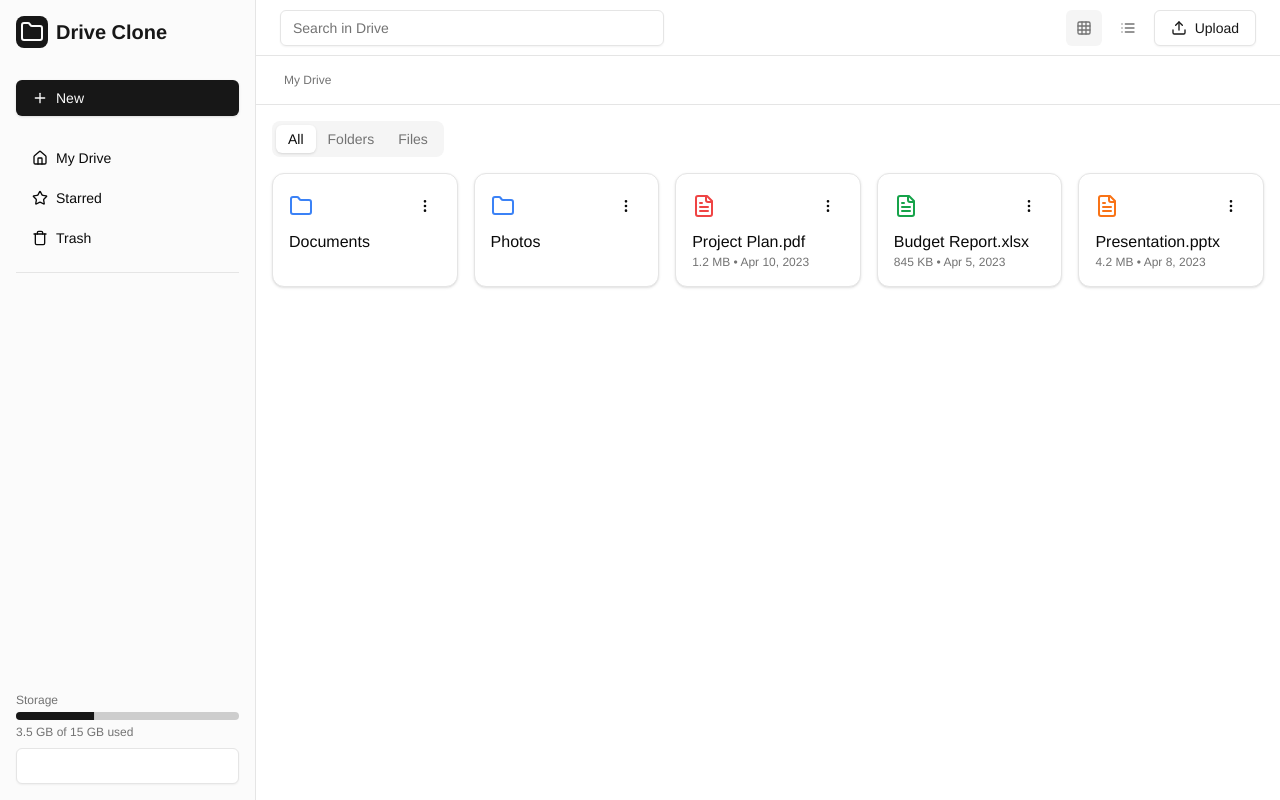
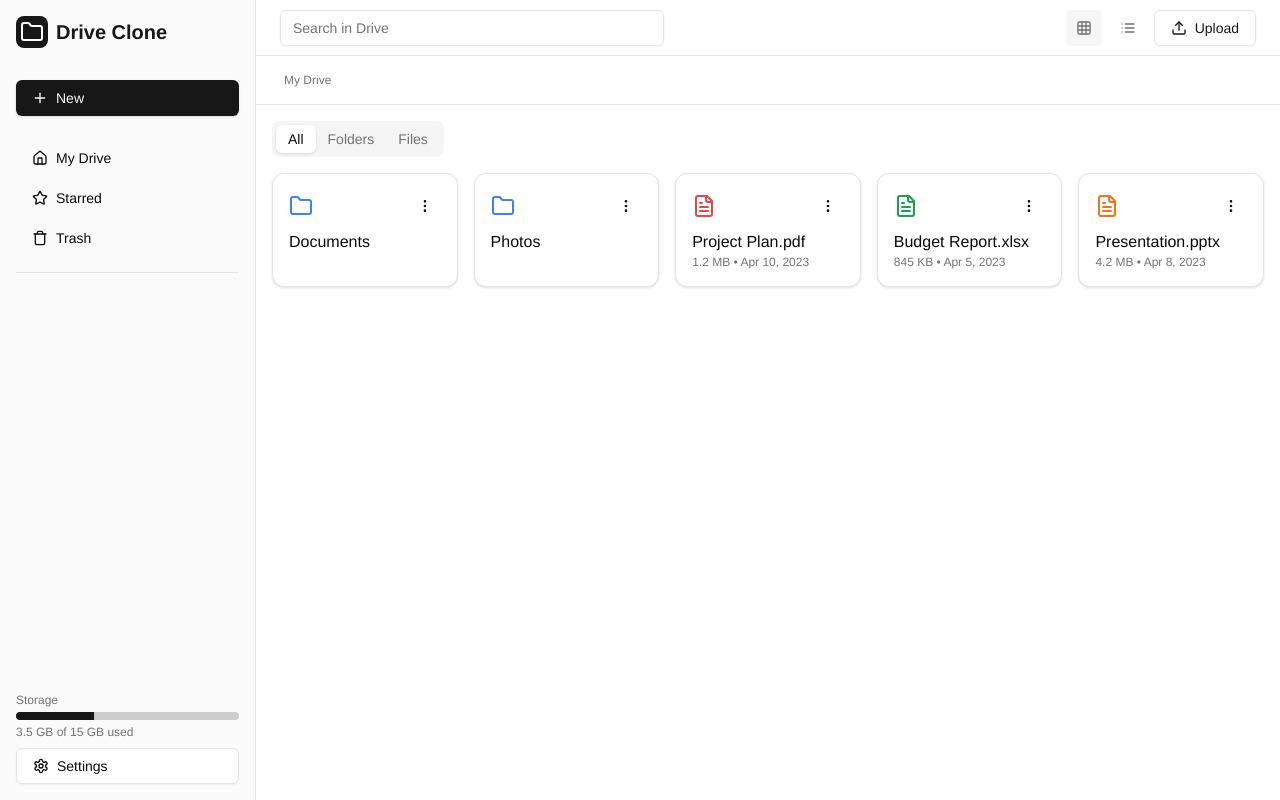
Before and after one commit to NithishSindhe/drive-clone, a Next.js app: page / in a window 1280 px wide. Built offline with nearby package versions, Linux system fonts and the light colour scheme.

Commit message:
fixed broken text color

```diff
--- a/src/components/drive-ui.tsx
+++ b/src/components/drive-ui.tsx
@@ -228,7 +228,7 @@ export default function DriveUI() {
           <Progress value={35} className="h-2" />
           <p className="text-xs text-muted-foreground">3.5 GB of 15 GB used</p>
         </div>
-        <Button variant="outline" className="w-full justify-start gap-2">
+        <Button variant="outline" className="w-full justify-start gap-2 text-foreground">
           <Settings className="h-4 w-4" />
           <span>Settings</span>
         </Button>
```
